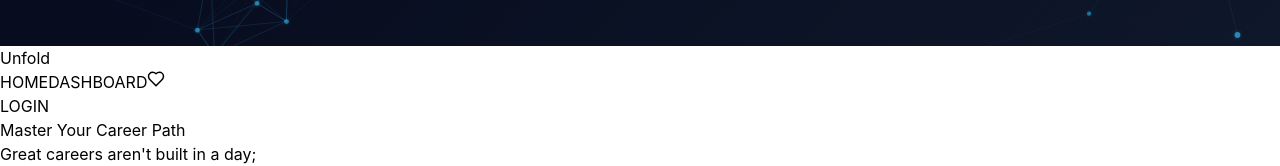
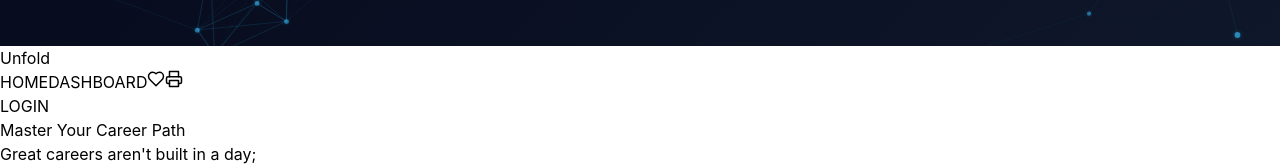
Before and after one commit to Dern-design001/Todo, a React (Vite) app: page / in a window 1280 px wide. Shown: the part 754-920 px from the top of the page. Built offline with nearby package versions, Linux system fonts and the light colour scheme; no server answers.

Commit message:
feat: Add PDF export functionality for dashboard details

```diff
--- a/src/App.jsx
+++ b/src/App.jsx
@@ -1,7 +1,8 @@
 import React, { useState, useEffect, useRef } from 'react';
+import html2pdf from 'html2pdf.js';
 import { initializeApp } from 'firebase/app';
 import { getAuth, signInWithPopup, GoogleAuthProvider, signOut, onAuthStateChanged } from 'firebase/auth';
-import { Plus, Trash2, Check, ChevronDown, ChevronRight, LogOut, Pin, X, Settings, Heart } from 'lucide-react';
+import { Plus, Trash2, Check, ChevronDown, ChevronRight, LogOut, Pin, X, Settings, Heart, Printer } from 'lucide-react';
 import ParticleBackground from './components/ParticleBackground';
 import LandingPage from './components/LandingPage';
 import DashboardView from './components/DashboardView';
@@ -280,6 +281,35 @@ const App = () => {
     }));
   };
 
+  const exportToPDF = () => {
+    if (currentView !== 'dashboard') {
+        setCurrentView('dashboard');
+    }
+    const element = document.getElementById('dashboard-content');
+    if (!element) return;
+
+    // Ensure all topics are expanded temporarily for the PDF
+    const allExpanded = {};
+    topics.forEach(t => allExpanded[t.id] = true);
+    setExpandedTopics(allExpanded);
+
+    setTimeout(() => {
+      const opt = {
+        margin:       15,
+        filename:     'my-dashboard-progress.pdf',
+        image:        { type: 'jpeg', quality: 0.98 },
+        html2canvas:  { scale: 2, useCORS: true, backgroundColor: '#020617' },
+        jsPDF:        { unit: 'mm', format: 'a4', orientation: 'portrait' }
+      };
+
+      element.classList.add('pdf-exporting');
+
+      html2pdf().set(opt).from(element).save().then(() => {
+        element.classList.remove('pdf-exporting');
+      });
+    }, 500); // Give React time to render expanded items
+  };
+
   if (loading) return (
     <div className="min-h-screen flex items-center justify-center bg-[#020617]">
       <div className="relative">
@@ -321,6 +351,13 @@ const App = () => {
                 title="Zen Background Mode"
               >
                 <Heart size={18} className={currentView === 'zen' ? "fill-current" : ""} />
+              </button>
+              <button
+                onClick={exportToPDF}
+                className="transition-all hover:scale-110 text-slate-500 hover:text-blue-400"
+                title="Export Details as PDF"
+              >
+                <Printer size={18} />
               </button>
             </div>
           </div>
@@ -366,6 +403,7 @@ const App = () => {
         {currentView === 'home' && <LandingPage />}
         {currentView === 'dashboard' && (
           user ? (
+            <div id="dashboard-content">
               <DashboardView
                 topics={topics}
                 input={input}
@@ -388,6 +426,7 @@ const App = () => {
                 toggleSubTopicPin={toggleSubTopicPin}
                 deleteSubTopic={deleteSubTopic}
               />
+            </div>
           ) : (
             <div className="min-h-[80vh] flex items-center justify-center px-6">
               <div className="max-w-2xl mx-auto text-center">
@@ -420,6 +459,10 @@ const App = () => {
         @keyframes slide-in-from-top-4 { from { transform: translateY(-1rem); opacity: 0; } to { transform: translateY(0); opacity: 1; } }
         .animate-in { animation: fade-in 0.6s ease-out; }
         .slide-in-from-top-4 { animation: slide-in-from-top-4 0.5s ease-out; }
+        .pdf-exporting form, .pdf-exporting input, .pdf-exporting button { display: none !important; }
+        .pdf-exporting { padding: 30px; border-radius: 0; background-color: #020617; min-height: 100vh; }
+        .pdf-exporting div { box-shadow: none !important; }
+        .pdf-exporting .bg-emerald-500 { background-color: transparent !important; border-color: #10b981 !important; color: #10b981 !important; }
       `}</style>
     </div>
   );
```
Also changed, not shown: package.json (+7 -6 lines), 1 other file (tests, documents, lock files or other folders). Lines whose indentation alone changed are shown as unchanged.
